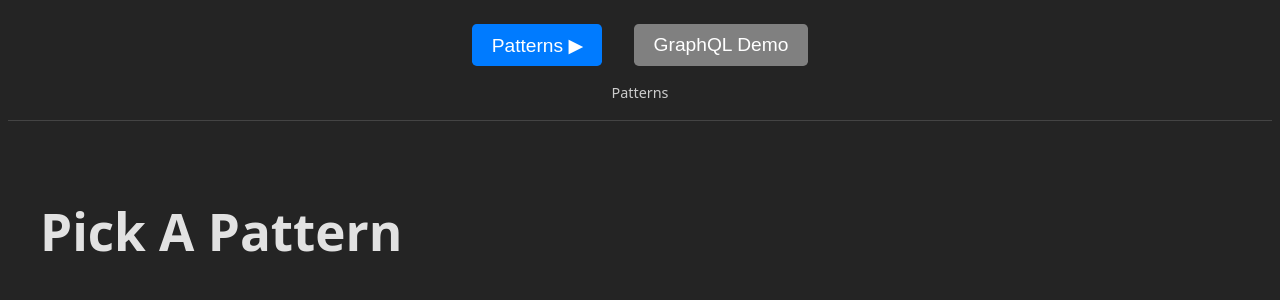
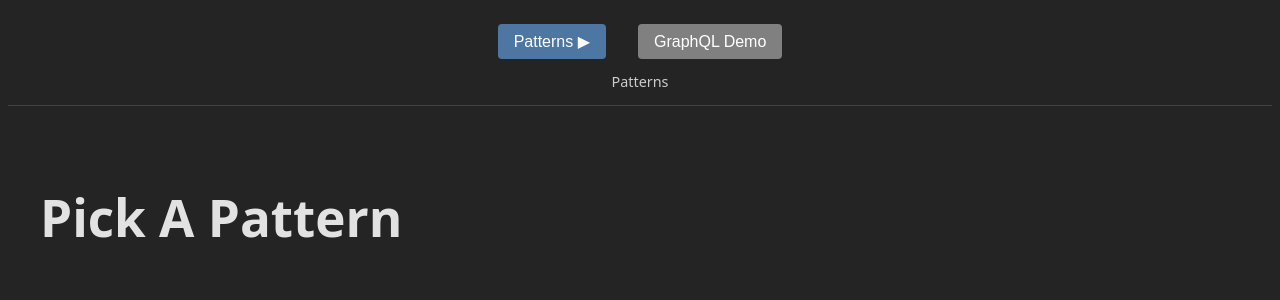
Before and after one commit to sagi0312/cloudblush, a React (Vite) app: page / in a window 1280 px wide. Shown: the top 300 px of the page. Built offline with nearby package versions, Linux system fonts and the light colour scheme.

Commit message:
Change button color

```diff
--- a/src/App.css
+++ b/src/App.css
@@ -1,7 +1,7 @@
 /* Root styles */
 :root {
   font-family: system-ui, Avenir, Helvetica, Arial, sans-serif;
-  line-height: 1.5;
+  line-height: 1;
   font-weight: 400;
 
   color-scheme: light dark;
@@ -33,7 +33,6 @@ h1 {
 .nav-button {
   display: inline-block;
   padding: 0.5em 1em;
-  font-size: 1.2em;
   color: #fff;
   background-color: gray;
   border: none;
@@ -44,7 +43,7 @@ h1 {
 }
 
 .nav-button.active {
-  background-color: #007bff;
+  background-color: #4e76a2;
 }
 
 /* Dropdown styles */
@@ -60,7 +59,7 @@ h1 {
   border: 1px solid #555;
   border-radius: 0.25em;
   margin-top: 0.5rem;
-  min-width: 150px;
+  min-width: 110px;
   z-index: 1000;
   box-shadow: 0 4px 6px rgba(0, 0, 0, 0.3);
 }
@@ -68,7 +67,7 @@ h1 {
 .dropdown-item {
   display: block;
   width: 100%;
-  padding: 0.75em 1em;
+  padding: 0.5em 1em;
   background-color: transparent;
   color: #fff;
   border: none;
@@ -84,11 +83,11 @@ h1 {
 }
 
 .dropdown-item.selected {
-  background-color: #007bff;
+  background-color: #617761;
 }
 
 .dropdown-item.selected:hover {
-  background-color: #007bff;
+  background-color: #617761;
 }
 
 /* Breadcrumb styles */
@@ -116,7 +115,7 @@ button {
   padding: 0.5em 1em;
   font-size: 1em;
   color: #fff;
-  background-color: #5b805b;
+  background-color: #617761;
   border: none;
   border-radius: 0.25em;
   cursor: pointer;
```
